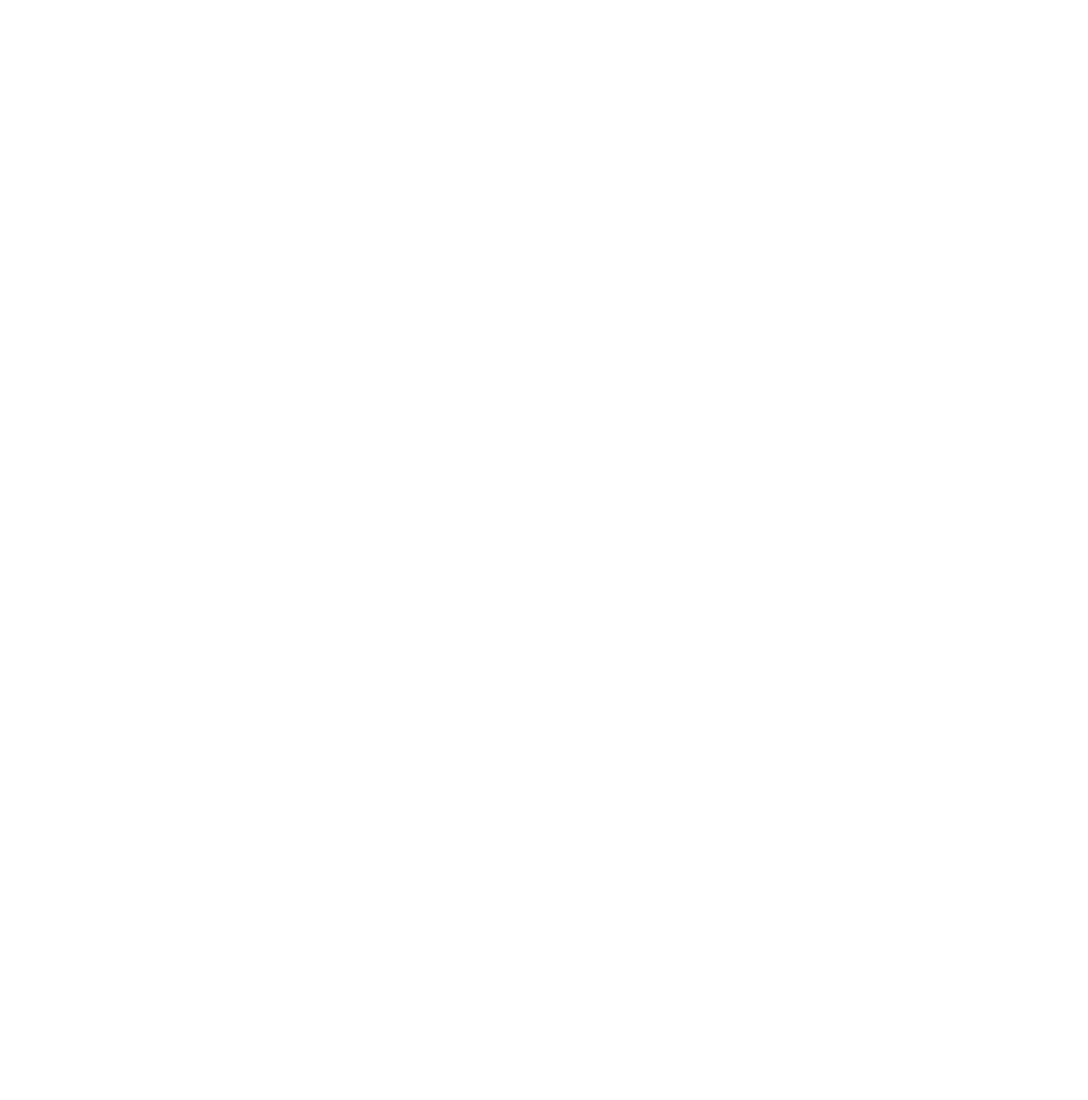
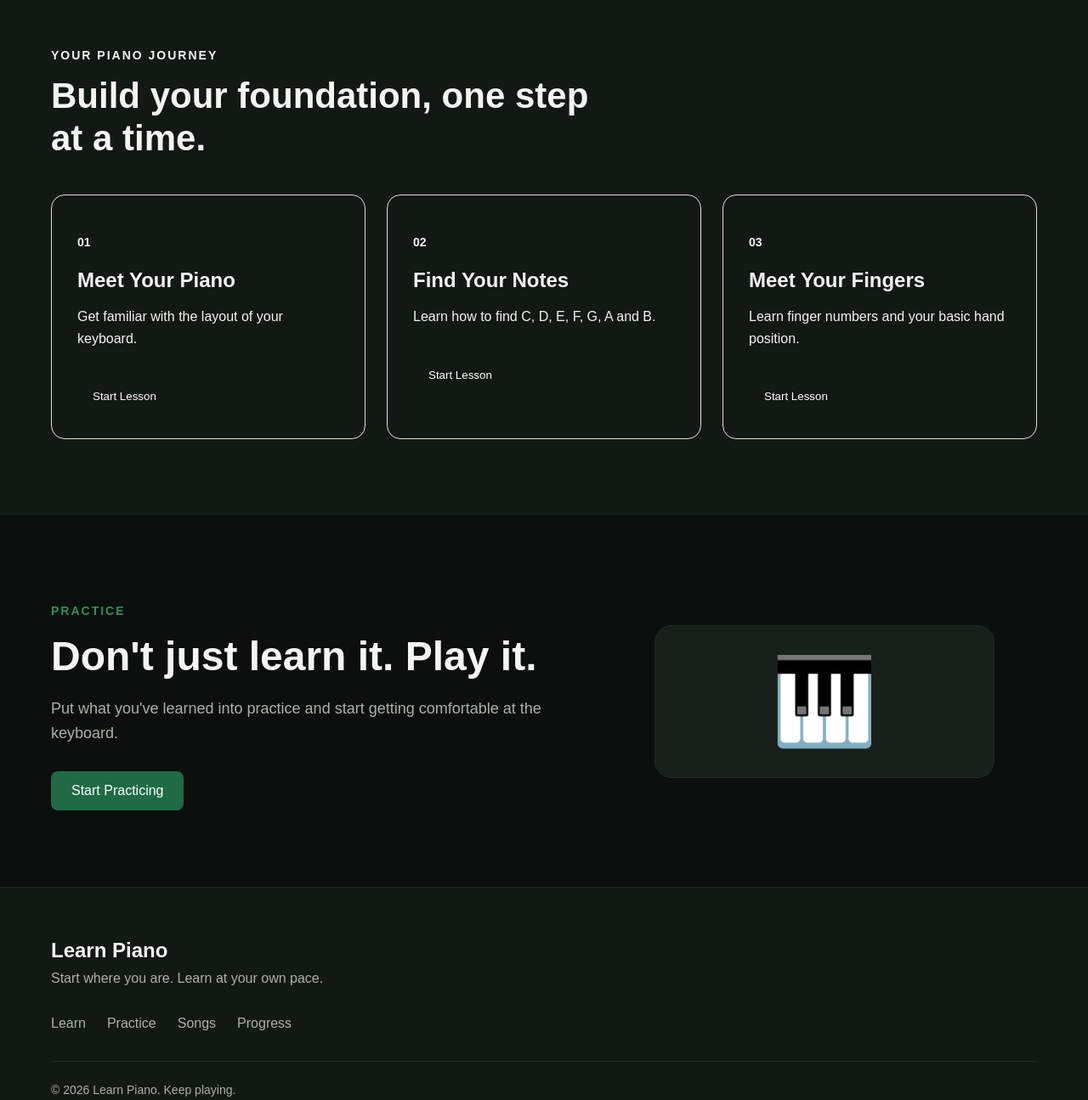
Before and after one commit to baebea86-code/learn-piano, a React (Vite) app: page / in a window 1280 px wide. Shown: the part 675-1970 px from the top of the page at 85% size. Before the commit the page ends 800 px from the top, so only its background shows below. Built offline with nearby package versions, Linux system fonts and the light colour scheme.

Commit message:
updated color styling...added additional files under components folder

```diff
--- a/src/App.css
+++ b/src/App.css
@@ -1,12 +1,18 @@
+/* =========================
+   NAVBAR
+========================= */
+
 nav {
   display: flex;
   justify-content: space-between;
   align-items: center;
   padding: 20px 60px;
+  background: var(--cream-light);
 }
 
 nav h2 {
   margin: 0;
+  font-size: 24px;
 }
 
 nav div {
@@ -17,23 +23,34 @@
 
 nav a {
   text-decoration: none;
-  color: inherit;
+  color: var(--charcoal);
+  font-size: 15px;
 }
+
+nav a:hover {
+  color: var(--accent);
+}
+
+
+/* =========================
+   HERO
+========================= */
 
 .hero {
   display: flex;
   justify-content: space-between;
   align-items: center;
   min-height: 70vh;
-  padding: 60px;
+  padding: 80px 60px;
   gap: 60px;
+  background: var(--black);
 }
-
 .hero-content {
   max-width: 600px;
 }
 
 .hero-eyebrow {
+  color: var(--accent);
   font-size: 14px;
   font-weight: bold;
   letter-spacing: 2px;
@@ -46,6 +63,7 @@
 }
 
 .hero-description {
+  color: var(--muted);
   font-size: 20px;
   line-height: 1.6;
   margin-bottom: 30px;
@@ -55,8 +73,14 @@
   padding: 14px 24px;
   border: none;
   border-radius: 8px;
+  background: var(--accent);
+  color: var(--white);
   font-size: 16px;
   cursor: pointer;
+}
+
+.hero button:hover {
+  background: var(--accent-dark);
 }
 
 .hero-visual {
@@ -69,3 +93,189 @@
 .piano-placeholder {
   font-size: 180px;
 }
+
+
+/* =========================
+   LEARNING JOURNEY
+========================= */
+
+.learning-journey {
+  padding: 90px 60px;
+  background: var(--black-light);
+}
+
+.section-heading {
+  max-width: 650px;
+  margin-bottom: 40px;
+}
+
+.section-heading p {
+  color: var(--accent);
+  font-size: 14px;
+  font-weight: bold;
+  letter-spacing: 2px;
+}
+
+.section-heading h2 {
+  font-size: 42px;
+  line-height: 1.2;
+  margin-top: 15px;
+}
+
+.lesson-grid {
+  display: grid;
+  grid-template-columns: repeat(3, 1fr);
+  gap: 25px;
+}
+
+.lesson-card {
+  padding: 30px;
+  border-radius: 16px;
+  background: var(--cream);
+  border: 1px solid #e5dfd7;
+}
+
+.lesson-number {
+  color: var(--accent);
+  font-size: 14px;
+  font-weight: bold;
+}
+
+.lesson-card h3 {
+  font-size: 24px;
+  margin: 20px 0 10px;
+}
+
+.lesson-card p {
+  color: var(--muted);
+  line-height: 1.6;
+}
+
+.lesson-card button {
+  margin-top: 20px;
+  padding: 12px 18px;
+  border: none;
+  border-radius: 8px;
+  background: var(--charcoal);
+  color: var(--white);
+  cursor: pointer;
+}
+
+.lesson-card button:hover {
+  background: var(--accent);
+}
+
+/* =========================
+   PRACTICE
+========================= */
+
+.practice-section {
+  display: flex;
+  justify-content: space-between;
+  align-items: center;
+  gap: 60px;
+  padding: 90px 60px;
+  background: var(--black);
+}
+
+.practice-content {
+  max-width: 600px;
+}
+
+.practice-eyebrow {
+  color: var(--green-light);
+  font-size: 14px;
+  font-weight: bold;
+  letter-spacing: 2px;
+}
+
+.practice-content h2 {
+  font-size: 48px;
+  line-height: 1.1;
+  margin: 20px 0;
+}
+
+.practice-content > p:not(.practice-eyebrow) {
+  color: var(--text-muted);
+  font-size: 18px;
+  line-height: 1.6;
+  margin-bottom: 30px;
+}
+
+.practice-content button {
+  padding: 14px 24px;
+  border: none;
+  border-radius: 8px;
+  background: var(--green);
+  color: var(--white);
+  font-size: 16px;
+  cursor: pointer;
+}
+
+.practice-content button:hover {
+  background: var(--green-light);
+}
+
+.practice-visual {
+  display: flex;
+  justify-content: center;
+  align-items: center;
+  flex: 1;
+}
+
+.keyboard-placeholder {
+  display: flex;
+  justify-content: center;
+  align-items: center;
+  width: 400px;
+  height: 180px;
+  border: 1px solid var(--black-soft);
+  border-radius: 20px;
+  background: var(--black-card);
+  font-size: 100px;
+}
+
+/* =========================
+   FOOTER
+========================= */
+
+.footer {
+  padding: 60px;
+  background: var(--black-light);
+  border-top: 1px solid var(--black-soft);
+}
+
+.footer-brand h2 {
+  margin: 0 0 10px;
+}
+
+.footer-brand p {
+  color: var(--text-muted);
+  margin: 0;
+}
+
+.footer-links {
+  display: flex;
+  gap: 25px;
+  margin: 35px 0;
+}
+
+.footer-links a {
+  color: var(--text-muted);
+  text-decoration: none;
+}
+
+.footer-links a:hover {
+  color: var(--green-light);
+}
+
+.footer-bottom {
+  padding-top: 25px;
+  border-top: 1px solid var(--black-soft);
+}
+
+.footer-bottom p {
+  color: var(--text-muted);
+  font-size: 14px;
+  margin: 0;
+}
--- a/src/App.jsx
+++ b/src/App.jsx
@@ -1,11 +1,19 @@
+import "./App.css";
+
 import Navbar from "./components/Navbar";
 import Hero from "./components/Hero";
+import LearningJourney from "./components/LearningJourney";
+import PracticeSection from "./components/PracticeSection";
+import Footer from "./components/Footer";
 
 function App() {
   return (
     <div>
       <Navbar />
       <Hero />
+      <LearningJourney />
+      <PracticeSection />
+      <Footer />
     </div>
   );
 }
--- /dev/null
+++ b/src/components/Footer.jsx
@@ -0,0 +1,25 @@
+function Footer() {
+  return (
+    <footer className="footer">
+      <div className="footer-brand">
+        <h2>Learn Piano</h2>
+        <p>
+          Start where you are. Learn at your own pace.
+        </p>
+      </div>
+
+      <div className="footer-links">
+        <a href="#">Learn</a>
+        <a href="#">Practice</a>
+        <a href="#">Songs</a>
+        <a href="#">Progress</a>
+      </div>
+
+      <div className="footer-bottom">
+        <p>© 2026 Learn Piano. Keep playing.</p>
+      </div>
+    </footer>
+  );
+}
+
+export default Footer;
--- /dev/null
+++ b/src/components/LearningJourney.jsx
@@ -0,0 +1,35 @@
+import LessonCard from "./LessonCard";
+
+function LearningJourney() {
+  return (
+    <section className="learning-journey">
+      <div className="section-heading">
+        <p>YOUR PIANO JOURNEY</p>
+
+        <h2>Build your foundation, one step at a time.</h2>
+      </div>
+
+      <div className="lesson-grid">
+        <LessonCard
+          number="01"
+          title="Meet Your Piano"
+          description="Get familiar with the layout of your keyboard."
+        />
+
+        <LessonCard
+          number="02"
+          title="Find Your Notes"
+          description="Learn how to find C, D, E, F, G, A and B."
+        />
+
+        <LessonCard
+          number="03"
+          title="Meet Your Fingers"
+          description="Learn finger numbers and your basic hand position."
+        />
+      </div>
+    </section>
+  );
+}
+
+export default LearningJourney;
--- /dev/null
+++ b/src/components/LessonCard.jsx
@@ -0,0 +1,15 @@
+function LessonCard({ number, title, description }) {
+  return (
+    <div className="lesson-card">
+      <p className="lesson-number">{number}</p>
+
+      <h3>{title}</h3>
+
+      <p>{description}</p>
+
+      <button>Start Lesson</button>
+    </div>
+  );
+}
+
+export default LessonCard;
--- /dev/null
+++ b/src/components/PracticeSection.jsx
@@ -0,0 +1,26 @@
+function PracticeSection() {
+  return (
+    <section className="practice-section">
+      <div className="practice-content">
+        <p className="practice-eyebrow">PRACTICE</p>
+
+        <h2>Don't just learn it. Play it.</h2>
+
+        <p>
+          Put what you've learned into practice and start getting
+          comfortable at the keyboard.
+        </p>
+
+        <button>Start Practicing</button>
+      </div>
+
+      <div className="practice-visual">
+        <div className="keyboard-placeholder">
+          🎹
+        </div>
+      </div>
+    </section>
+  );
+}
+
+export default PracticeSection;
--- a/src/index.css
+++ b/src/index.css
@@ -1,8 +1,24 @@
 * {
   box-sizing: border-box;
+}
+
+:root {
+  --black: #0B0F0D;
+  --black-light: #121814;
+  --black-card: #18201B;
+  --black-soft: #202923;
+
+  --green: #1F6B45;
+  --green-light: #2F8F5B;
+
+  --text: #F2F5F2;
+  --text-muted: #A8B2AB;
+  --white: #FFFFFF;
 }
 
 body {
   margin: 0;
   font-family: Arial, sans-serif;
+  background: var(--black);
+  color: var(--text);
 }
```
